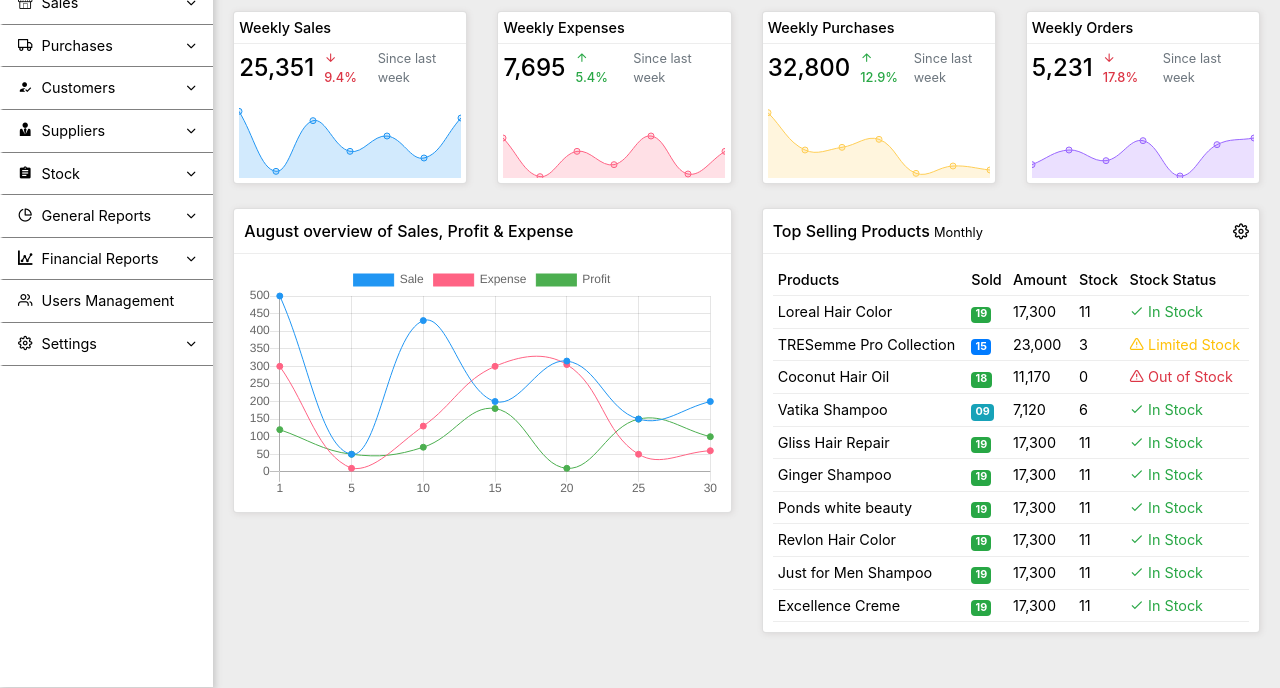
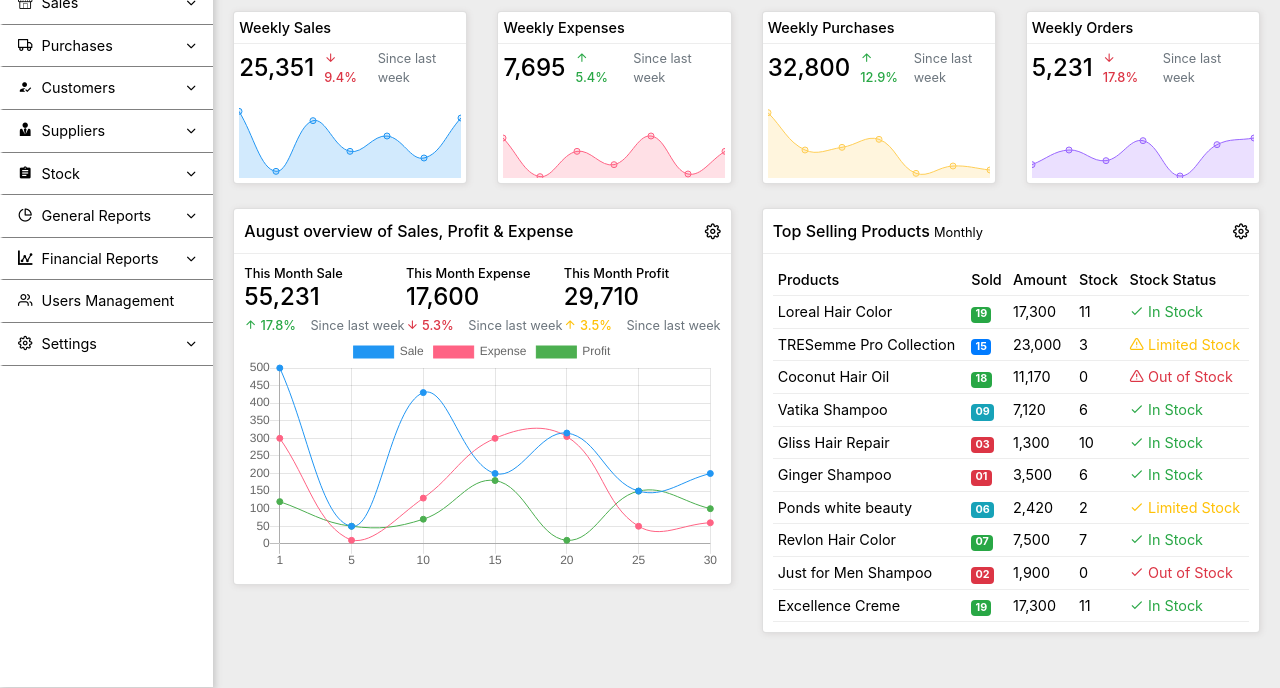
Before and after one commit to akifkhan75/e-storePOS, a website: page index.html in a window 1280 px wide. Shown: the part 112-800 px from the top of the page. Drawn offline with nearby package versions, Linux system fonts and the light colour scheme; files whose address does not match are found by name.

Commit message:
dashboard changes

```diff
--- a/index.html
+++ b/index.html
@@ -50,7 +50,7 @@
                 <nav class="nav">
                     <ul class="nav-menu">
                         <li class="nav-menu_item active">
-                            <a href="/index.html"/ class="nav-menu_link">
+                            <a href="/index.html" / class="nav-menu_link">
                                 <i class="icon-home nav-menu_link--icon"></i>
                                 <span class="nav-menu_link--text">Dashboard</span>
                             </a>
@@ -64,7 +64,7 @@
                             </a>
                             <ul class="sub-menu">
                                 <li class="sub-menu-item">
-                                    <a href="/new-sale.html"/ class="sub-menu-link">New Sale</a>
+                                    <a href="/new-sale.html" / class="sub-menu-link">New Sale</a>
                                 </li>
                                 <li class="sub-menu-item">
                                     <a href="sales.html" class="sub-menu-link">All Sales</a>
@@ -229,7 +229,8 @@
                                     <div class="card-sm_body chart-details">
                                         <div class="chart-result">
                                             <h4 class="chart-result_points">25,351</h4>
-                                            <small class="chart-result_status text-danger"><i class="icon-arrow-down"></i> 9.4%</small>
+                                            <small class="chart-result_status text-danger"><i
+                                                    class="icon-arrow-down"></i> 9.4%</small>
                                             <small class="chart-result_status-duration text-muted">Since last
                                                 week</small>
                                         </div>
@@ -245,7 +246,8 @@
                                     <div class="card-sm_body chart-details">
                                         <div class="chart-result">
                                             <h4 class="chart-result_points">7,695</h4>
-                                            <small class="chart-result_status text-success"><i class="icon-arrow-up"></i> 5.4%</small>
+                                            <small class="chart-result_status text-success"><i
+                                                    class="icon-arrow-up"></i> 5.4%</small>
                                             <small class="chart-result_status-duration text-muted">Since last
                                                 week</small>
                                         </div>
@@ -261,7 +263,8 @@
                                     <div class="card-sm_body chart-details">
                                         <div class="chart-result">
                                             <h4 class="chart-result_points">32,800</h4>
-                                            <small class="chart-result_status text-success"><i class="icon-arrow-up"></i> 12.9%</small>
+                                            <small class="chart-result_status text-success"><i
+                                                    class="icon-arrow-up"></i> 12.9%</small>
                                             <small class="chart-result_status-duration text-muted">Since last
                                                 week</small>
                                         </div>
@@ -277,7 +280,8 @@
                                     <div class="card-sm_body chart-details">
                                         <div class="chart-result">
                                             <h4 class="chart-result_points">5,231</h4>
-                                            <small class="chart-result_status text-danger"><i class="icon-arrow-down"></i> 17.8%</small>
+                                            <small class="chart-result_status text-danger"><i
+                                                    class="icon-arrow-down"></i> 17.8%</small>
                                             <small class="chart-result_status-duration text-muted">Since last
                                                 week</small>
                                         </div>
@@ -292,8 +296,41 @@
                                 <div class="card card-md">
                                     <div class="card-md_header">
                                         <p class="label">August overview of Sales, Profit & Expense</p>
+                                        <i class="icon-settings"></i>
                                     </div>
                                     <div class="card-md_body">
+                                        <div class="chart-summary-container">
+                                            <div class="chart-summary">
+                                                <p class="chart-summary_label"><span>This Month</span> Sale</p>
+                                                <div class="chart-details">
+                                                    <h4 class="chart-details_points">55,231</h4>
+                                                    <small class="chart-details_status text-success"><i
+                                                            class="icon-arrow-up"></i> 17.8%</small>
+                                                    <small class="chart-details_status-duration text-muted">Since last
+                                                        week</small>
+                                                </div>
+                                            </div>
+                                            <div class="chart-summary">
+                                                <p class="chart-summary_label"><span>This Month</span> Expense</p>
+                                                <div class="chart-details">
+                                                    <h4 class="chart-details_points">17,600</h4>
+                                                    <small class="chart-details_status text-danger"><i
+                                                            class="icon-arrow-down"></i> 5.3%</small>
+                                                    <small class="chart-details_status-duration text-muted">Since last
+                                                        week</small>
+                                                </div>
+                                            </div>
+                                            <div class="chart-summary">
+                                                <p class="chart-summary_label"><span>This Month</span> Profit</p>
+                                                <div class="chart-details">
+                                                    <h4 class="chart-details_points">29,710</h4>
+                                                    <small class="chart-details_status text-warning"><i
+                                                            class="icon-arrow-up"></i> 3.5%</small>
+                                                    <small class="chart-details_status-duration text-muted">Since last
+                                                        week</small>
+                                                </div>
+                                            </div>
+                                        </div>
                                         <canvas id="myChart"></canvas>
                                     </div>
                                 </div>
@@ -305,6 +342,7 @@
                                         <i class="icon-settings"></i>
                                     </div>
                                     <div class="card-md_body">
+                                        <div class="table-responsive">
                                             <table class="card-md_table">
                                                 <tr>
                                                     <th>Products</th>
@@ -329,7 +367,8 @@
                                                     </td>
                                                     <td>23,000</td>
                                                     <td>3</td>
-                                                <td class="text-warning"><i class="icon-alert-triangle"></i> Limited Stock</td>
+                                                    <td class="text-warning"><i class="icon-alert-triangle"></i> Limited
+                                                        Stock</td>
                                                 </tr>
                                                 <tr>
                                                     <td>Coconut Hair Oil</td>
@@ -338,7 +377,8 @@
                                                     </td>
                                                     <td>11,170</td>
                                                     <td>0</td>
-                                                <td class="text-danger"><i class="icon-alert-triangle"></i> Out of Stock</td>
+                                                    <td class="text-danger"><i class="icon-alert-triangle"></i> Out of
+                                                        Stock</td>
                                                 </tr>
                                                 <tr>
                                                     <td>Vatika Shampoo</td>
@@ -352,47 +392,48 @@
                                                 <tr>
                                                     <td>Gliss Hair Repair</td>
                                                     <td>
-                                                    <span class="badge badge-success">19</span>
+                                                        <span class="badge badge-danger">03</span>
                                                     </td>
-                                                <td>17,300</td>
-                                                <td>11</td>
+                                                    <td>1,300</td>
+                                                    <td>10</td>
                                                     <td class="text-success"><i class="icon-done"></i> In Stock</td>
                                                 </tr>
                                                 <tr>
                                                     <td>Ginger Shampoo</td>
                                                     <td>
-                                                    <span class="badge badge-success">19</span>
+                                                        <span class="badge badge-danger">01</span>
                                                     </td>
-                                                <td>17,300</td>
-                                                <td>11</td>
+                                                    <td>3,500</td>
+                                                    <td>6</td>
                                                     <td class="text-success"><i class="icon-done"></i> In Stock</td>
                                                 </tr>
                                                 <tr>
                                                     <td>Ponds white beauty</td>
                                                     <td>
-                                                    <span class="badge badge-success">19</span>
+                                                        <span class="badge badge-info">06</span>
                                                     </td>
-                                                <td>17,300</td>
-                                                <td>11</td>
-                                                <td class="text-success"><i class="icon-done"></i> In Stock</td>
+                                                    <td>2,420</td>
+                                                    <td>2</td>
+                                                    <td class="text-warning"><i class="icon-done"></i> Limited Stock
+                                                    </td>
                                                 </tr>
                                                 <tr>
                                                     <td>Revlon Hair Color</td>
                                                     <td>
-                                                    <span class="badge badge-success">19</span>
+                                                        <span class="badge badge-success">07</span>
                                                     </td>
-                                                <td>17,300</td>
-                                                <td>11</td>
+                                                    <td>7,500</td>
+                                                    <td>7</td>
                                                     <td class="text-success"><i class="icon-done"></i> In Stock</td>
                                                 </tr>
                                                 <tr>
                                                     <td>Just for Men Shampoo</td>
                                                     <td>
-                                                    <span class="badge badge-success">19</span>
+                                                        <span class="badge badge-danger">02</span>
                                                     </td>
-                                                <td>17,300</td>
-                                                <td>11</td>
-                                                <td class="text-success"><i class="icon-done"></i> In Stock</td>
+                                                    <td>1,900</td>
+                                                    <td>0</td>
+                                                    <td class="text-danger"><i class="icon-done"></i> Out of Stock</td>
                                                 </tr>
                                                 <tr>
                                                     <td>Excellence Creme</td>
@@ -409,6 +450,7 @@
                                 </div>
                             </div>
                         </div>
+                    </div>
 
                 </section>
                 <!-- /section -->
@@ -420,7 +462,7 @@
     <!-- mobile nav -->
     <div class="mobile-nav">
         <div class="d-flex">
-            <a href="/index.html"/ class="nav-item">
+            <a href="/index.html" / class="nav-item">
                 <i class="icon-home"></i>
                 <em class="nav-item_text">Home</em>
             </a>
@@ -429,7 +471,7 @@
                 <em class="nav-item_text">Expense</em>
             </a>
         </div>
-        <a href="/new-sale.html"/ class="nav-item raised">
+        <a href="/new-sale.html" / class="nav-item raised">
             <i class="icon-shop"></i>
         </a>
         <div class="d-flex">
--- a/sass/_utils.scss
+++ b/sass/_utils.scss
@@ -43,6 +43,44 @@
     color: $text-color;
     &-stretched{
         height: 100%;
+    }
+    .chart-summary-container{
+        @include flex-justify-center(row)
+    }
+    .chart-summary_label{
+        font-size: .8rem;
+        font-weight: fontWeight(medium);
+        color: $text-color;
+        margin-bottom: 0;
+    }
+    .chart-result{
+        display: flex;
+        align-items: center;
+        margin-bottom: 10px;
+        &_points{
+            margin: 0;
+            padding: 0;
+        }
+        &_status{
+            padding-left: 10px;
+            font-weight: fontWeight(medium);
+        }
+        &_status-duration{
+            padding-left: 10px;
+        }
+    }
+    .chart-details{
+        // margin-bottom: 10px;
+        &_points{
+            margin: 0;
+            padding: 0;
+        }
+        &_status{
+            font-weight: fontWeight(medium);
+        }
+        &_status-duration{
+            padding-left: 10px;
+        }
     }
     &-sm{
         &_header{
```
Also changed, not shown: sass/_responsive.scss (+13 -2 lines), sass/_section.scss (+0 -20 lines), css/styles.css. Lines whose indentation alone changed are shown as unchanged.
